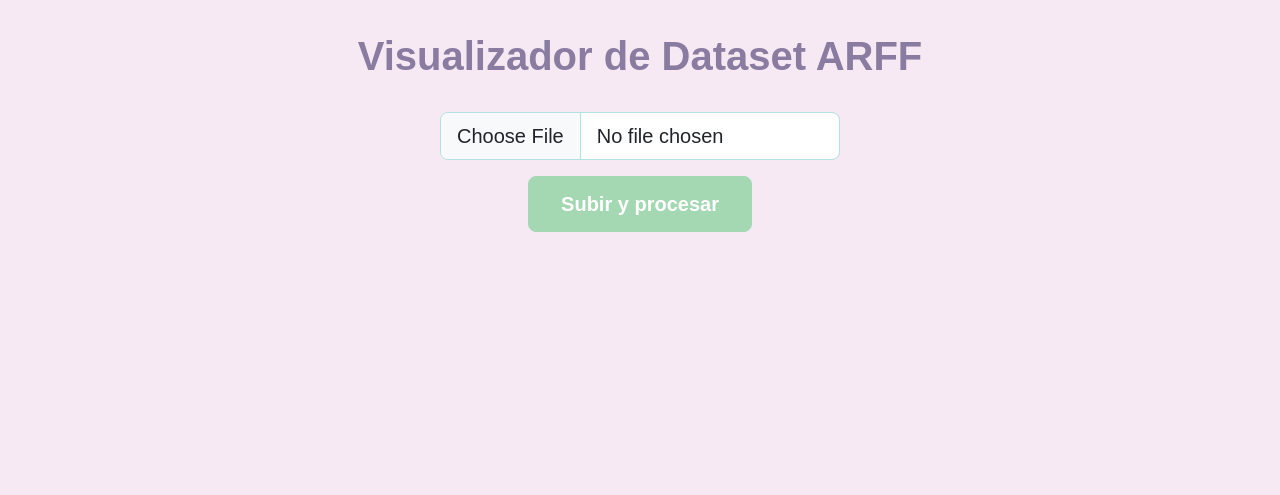
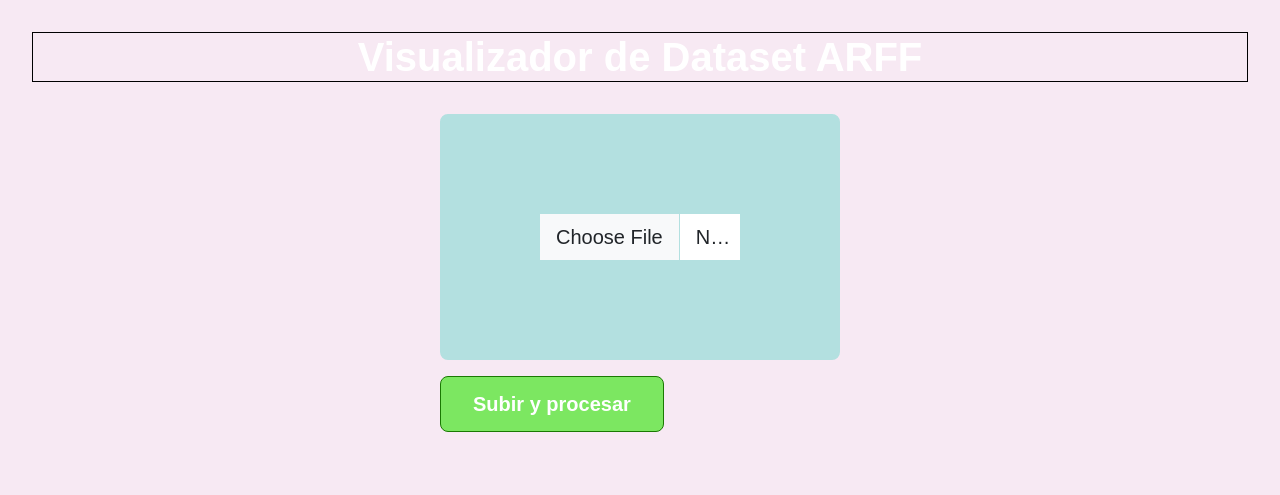
Before and after one commit to CesarJavier156/visualizador_graficas_arff, a Django app: page / in a window 1280 px wide. Shown: the top 495 px of the page. Run offline with Django 5.2, Linux system fonts and the light colour scheme.

Commit message:
HTML cambios 3

```diff
--- a/dataset_app/templates/dataset_app/index.html
+++ b/dataset_app/templates/dataset_app/index.html
@@ -2,36 +2,38 @@
 <html lang="es">
 <head>
     <meta charset="UTF-8">
-    <title>División de Dataset ARFF</title>
+    <title>División de Archivos ARFF</title>
     <link href="https://cdn.jsdelivr.net/npm/bootstrap@5.3.3/dist/css/bootstrap.min.css" rel="stylesheet">
     <style>
         body {
-            background-color: #f7e9f3; /* Rosa pastel muy claro */
-            color: #5c5c5c; /* Gris suave para el texto principal */
-            font-family: 'Arial', sans-serif; /* Un tipo de letra más legible */
+            background-color: #f7e9f3; /
+            color: #5c5c5c;
+            font-family: 'Arial', sans-serif;
             padding: 2rem;
         }
         h1, h3, h4 {
             text-align: center;
             margin-bottom: 2rem;
             font-weight: bold;
-            color: #8a7ba1; /* Morado pastel */
+            color: #ffffff;
+            border: 1px solid black;
         }
         .upload-box {
-            text-align: center;
+            text-align: ceter;
             margin-bottom: 2rem;
-            display: flex; /* Usar flexbox para centrar contenido */
-            flex-direction: column; /* Apilar elementos verticalmente */
-            align-items: center; /* Centrar horizontalmente */
-            gap: 1rem; /* Espacio entre el input y el botón */
+            display: flex;
+            flex-direction: column;
+            align-items: center;
+            gap: 1rem; /
         }
         .upload-box .form-control {
             max-width: 400px;
-            border-color: #b3e0e0; /* Borde azul claro pastel */
+            border-color: #b3e0e0;
+            border-width: 100px;
         }
         .upload-box .btn {
-            background-color: #a4d8b2; /* Verde pastel */
-            border-color: #a4d8b2;
+            background-color: #7ce761;
+            border-color: #1a7902;
             color: #ffffff;
             font-weight: bold;
             padding: 0.75rem 2rem;
@@ -39,8 +41,8 @@
             transition: background-color 0.3s ease;
         }
         .upload-box .btn:hover {
-            background-color: #8ac09b; /* Verde pastel un poco más oscuro al pasar el mouse */
-            border-color: #8ac09b;
+            background-color: #6bc255;
+            border-color: #114f01;
         }
         .graphs {
             display: grid;
@@ -52,7 +54,7 @@
             width: 100%;
             max-width: 600px;
             border-radius: 10px;
-            background: #ffffff; /* Fondo blanco para las imágenes */
+            background: #ffffff;
             padding: 10px;
             box-shadow: 0 4px 8px rgba(0,0,0,0.1); /* Sombra suave */
         }
```
